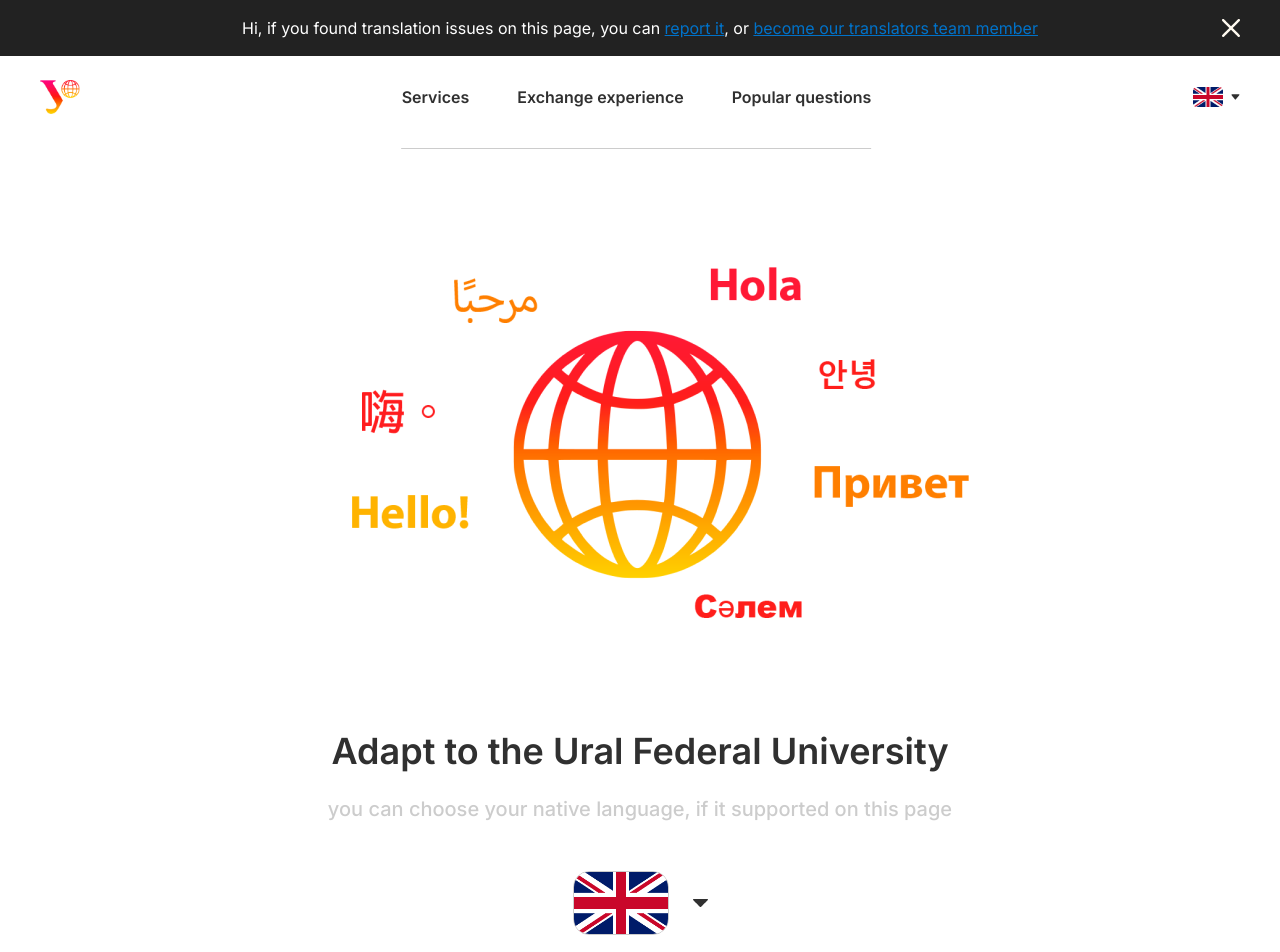
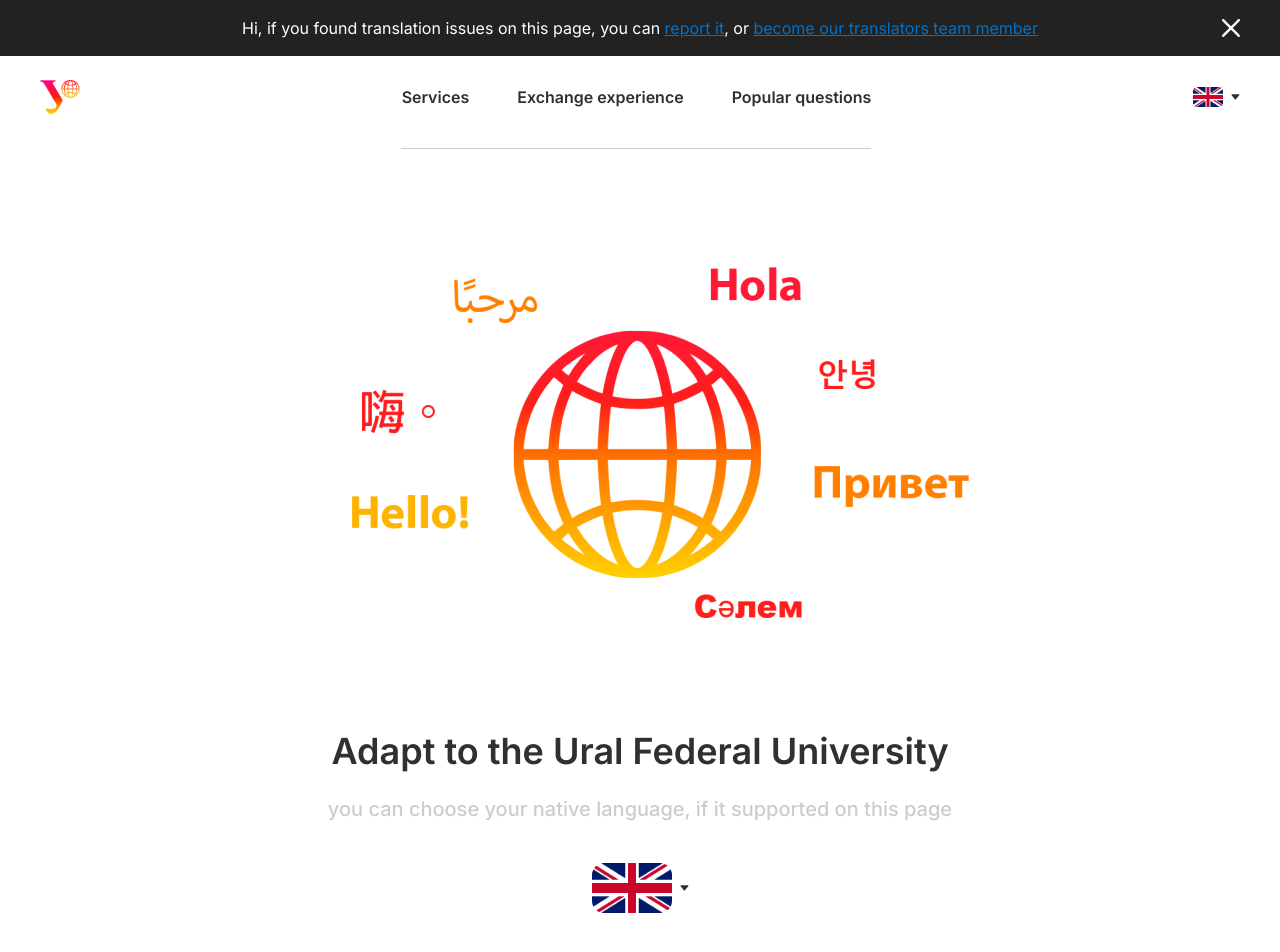
Before and after one commit to kro5s/URFUHelper, a React (Create React App) app in the folder client/: page / in a window 1280 px wide. Shown: the top 952 px of the page. Built offline with nearby package versions, Linux system fonts and the light colour scheme; no server answers.

Commit message:
Small perfomance fixes

```diff
--- /dev/null
+++ b/client/src/components/LanguageSelect/LanguageSelect.tsx
@@ -0,0 +1,52 @@
+import React, {useRef, useState} from 'react';
+import {useAppDispatch, useAppSelector} from "../../hooks/hooks";
+import {localizationsActions, selectLanguage} from "../../store/slices/localizationSlice";
+import {Locales} from "../../types/types";
+import DropdownMenu, {DropdownPosition} from "../ui/DropdownMenu/DropdownMenu";
+
+const LanguageSelect: React.FC<{className?: string, enlarged?: boolean, position?: DropdownPosition}> = ({ className, enlarged = false, position }) => {
+    const dispatch = useAppDispatch()
+    const locale = useAppSelector(selectLanguage)
+
+    const [languageSelectOpened, setLanguageSelectOpened] = useState(false)
+    const languageSelect = useRef(null)
+
+    const changeLanguage = (language: Locales) => {
+        return () => {
+            dispatch(localizationsActions.changeLocalization(language))
+        }
+    }
+
+    return (
+        <div ref={languageSelect} className={`relative ${className ?? ''}`}>
+            <div className="cursor-pointer flex items-center gap-x-2"
+                 onClick={() => setLanguageSelectOpened(!languageSelectOpened)}>
+                <img src={require(`../../assets/flags/${locale}.png`)} alt="flag"
+                     className={`${enlarged ? "w-[80px] h-[50px] rounded-xl" : "w-[30px] h-[20px] rounded"}`}/>
+                <button>
+                    <svg className={languageSelectOpened ? "-rotate-180 transition" : "transition"} width="9"
+                         height="6"
+                         viewBox="0 0 9 6" fill="none" xmlns="http://www.w3.org/2000/svg">
+                        <path
+                            d="M0.708655 0.400043C0.470098 0.483698 0.347259 0.826484 0.459417 1.09581C0.496802 1.18763 3.98792 5.4398 4.08583 5.51325C4.1606 5.57038 4.33507 5.63159 4.41696 5.63159C4.49886 5.63159 4.67332 5.57038 4.74809 5.51325C4.84601 5.4398 8.33712 1.18763 8.37451 1.09581C8.45462 0.901978 8.4208 0.669373 8.28906 0.520425C8.14486 0.355155 8.47243 0.367397 4.40984 0.369437C1.26588 0.369437 0.783426 0.373518 0.708655 0.400043Z"
+                            fill="#303030"/>
+                    </svg>
+                </button>
+            </div>
+            <DropdownMenu parent={languageSelect} opened={languageSelectOpened} setOpened={setLanguageSelectOpened}
+                          position={position}
+                          className={`px-6 py-4 border border-primary-black/[0.2] bg-white rounded-2xl text-left space-y-3 ${enlarged ? 'mt-10' : ''}`}>
+                <DropdownMenu.Item className="hover:bg-primary-black/[0.2] cursor-pointer p-2 rounded"
+                                   onClick={changeLanguage(Locales.ENGLISH)}>English</DropdownMenu.Item>
+                <DropdownMenu.Item className="hover:bg-primary-black/[0.2] cursor-pointer p-2 rounded"
+                                   onClick={changeLanguage(Locales.RUSSIAN)}>Русский</DropdownMenu.Item>
+                <DropdownMenu.Item className="hover:bg-primary-black/[0.2] cursor-pointer p-2 rounded"
+                                   onClick={changeLanguage(Locales.ARABIAN)}>العربية</DropdownMenu.Item>
+                <DropdownMenu.Item className="hover:bg-primary-black/[0.2] cursor-pointer p-2 rounded"
+                                   onClick={changeLanguage(Locales.SPANISH)}>Español</DropdownMenu.Item>
+            </DropdownMenu>
+        </div>
+    );
+}
+
+export default LanguageSelect;
--- a/client/src/components/sections/Header/Header.tsx
+++ b/client/src/components/sections/Header/Header.tsx
@@ -5,20 +5,10 @@
 import {localizationsActions, selectLanguage} from "../../../store/slices/localizationSlice";
 import {useAppDispatch, useAppSelector} from "../../../hooks/hooks";
 import DropdownMenu, {DropdownPosition} from "../../ui/DropdownMenu/DropdownMenu";
+import LanguageSelect from "../../LanguageSelect/LanguageSelect";
 
 const Header = () => {
-    const dispatch = useAppDispatch()
-    const locale = useAppSelector(selectLanguage)
     const isMobile = window.innerWidth <= 768
-
-    const [languageSelectOpened, setLanguageSelectOpened] = useState(false)
-    const languageSelect = useRef(null)
-
-    const changeLanguage = (language: Locales) => {
-        return () => {
-            dispatch(localizationsActions.changeLocalization(language))
-        }
-    }
 
     return (
         <header className="py-6 px-10 flex justify-between items-center">
@@ -30,40 +20,14 @@
             <div className="relative hidden md:block">
                 <ul className="flex items-center justify-center gap-x-8 lg:gap-x-12 font-semibold texl-xl">
                     <li><Link to="/services" className="hover:underline"><FormattedMessage id="services"/></Link></li>
-                    <li><Link to="/experience" className="hover:underline"><FormattedMessage id="exchange_experience"/></Link>
-                    </li>
-                    <li><Link to="/questions" className="hover:underline"><FormattedMessage
-                        id="popular_questions"/></Link></li>
+                    <li><Link to="/experience" className="hover:underline"><FormattedMessage id="exchange_experience"/></Link></li>
+                    <li><Link to="/questions" className="hover:underline"><FormattedMessage id="popular_questions"/></Link></li>
                 </ul>
                 <div className="w-full h-[1px] bg-black/[0.2] left-1/2 -translate-x-1/2 -bottom-10 absolute"
                      aria-hidden></div>
             </div>
             <MobileMenu/>
-            <div ref={languageSelect} className="flex-shrink-0 flex items-center gap-x-2 cursor-pointer relative"
-                 onClick={() => setLanguageSelectOpened(!languageSelectOpened)}>
-                <img src={require(`../../../assets/flags/${locale}.png`)} alt="flag"
-                     className="rounded w-[30px] h-[20px]"/>
-                <button>
-                    <svg className={languageSelectOpened ? "-rotate-180 transition" : "transition"} width="9" height="6"
-                         viewBox="0 0 9 6" fill="none" xmlns="http://www.w3.org/2000/svg">
-                        <path
-                            d="M0.708655 0.400043C0.470098 0.483698 0.347259 0.826484 0.459417 1.09581C0.496802 1.18763 3.98792 5.4398 4.08583 5.51325C4.1606 5.57038 4.33507 5.63159 4.41696 5.63159C4.49886 5.63159 4.67332 5.57038 4.74809 5.51325C4.84601 5.4398 8.33712 1.18763 8.37451 1.09581C8.45462 0.901978 8.4208 0.669373 8.28906 0.520425C8.14486 0.355155 8.47243 0.367397 4.40984 0.369437C1.26588 0.369437 0.783426 0.373518 0.708655 0.400043Z"
-                            fill="#303030"/>
-                    </svg>
-                </button>
-                <DropdownMenu parent={languageSelect} opened={languageSelectOpened} setOpened={setLanguageSelectOpened}
-                              position={isMobile ? undefined : DropdownPosition.RIGHT}
-                              className="px-6 py-4 border border-primary-black/[0.2] bg-white rounded-2xl text-left space-y-3">
-                    <DropdownMenu.Item className="hover:bg-primary-black/[0.2] cursor-pointer p-2 rounded"
-                                       onClick={changeLanguage(Locales.ENGLISH)}>English</DropdownMenu.Item>
-                    <DropdownMenu.Item className="hover:bg-primary-black/[0.2] cursor-pointer p-2 rounded"
-                                       onClick={changeLanguage(Locales.RUSSIAN)}>Русский</DropdownMenu.Item>
-                    <DropdownMenu.Item className="hover:bg-primary-black/[0.2] cursor-pointer p-2 rounded"
-                                       onClick={changeLanguage(Locales.ARABIAN)}>العربية</DropdownMenu.Item>
-                    <DropdownMenu.Item className="hover:bg-primary-black/[0.2] cursor-pointer p-2 rounded"
-                                       onClick={changeLanguage(Locales.SPANISH)}>Español</DropdownMenu.Item>
-                </DropdownMenu>
-            </div>
+            <LanguageSelect position={isMobile ? undefined : DropdownPosition.RIGHT} className="flex-shrink-0" />
         </header>
     );
 };
--- a/client/src/components/sections/Welcome/Welcome.tsx
+++ b/client/src/components/sections/Welcome/Welcome.tsx
@@ -1,22 +1,8 @@
-import React, {useRef, useState} from 'react';
+import React from 'react';
 import {FormattedMessage} from "react-intl";
-import {useAppDispatch, useAppSelector} from "../../../hooks/hooks";
-import {localizationsActions, selectLanguage} from "../../../store/slices/localizationSlice";
-import {Locales} from "../../../types/types";
-import DropdownMenu from "../../ui/DropdownMenu/DropdownMenu";
+import LanguageSelect from "../../LanguageSelect/LanguageSelect";
 
 const Welcome = () => {
-    const dispatch = useAppDispatch()
-    const [dropdownOpened, setDropdownOpened] = useState(false)
-    const language = useAppSelector(selectLanguage)
-    const dropdownParent = useRef(null)
-
-    const changeLanguage = (language: Locales) => {
-        return () => {
-            dispatch(localizationsActions.changeLocalization(language))
-        }
-    }
-
     return (
         <section className="pt-14 pb-20 md:py-28 text-center">
             <div className="my-container">
@@ -27,33 +13,7 @@
                 </h1>
                 <p className="text-black/[0.2] text-lg font-regular md:text-xl md:font-medium"><FormattedMessage
                     id="you_can_choose"/></p>
-                <div ref={dropdownParent} className="mt-12 relative w-fit mx-auto">
-                    <div className="inline-flex items-center gap-x-6 cursor-pointer"
-                         onClick={() => setDropdownOpened(!dropdownOpened)}>
-                        <img src={require(`../../../assets/flags/${language}.png`)} alt="flag"
-                             className="w-16 h-[45px] rounded-xl md:w-24 md:h-16 md:rounded-2xl border border-black/[0.2]"/>
-                        <button>
-                            <svg width="15" height="8" viewBox="0 0 15 8" fill="none"
-                                 xmlns="http://www.w3.org/2000/svg">
-                                <path
-                                    d="M0.545952 0.0480448C0.0986585 0.175201 -0.131664 0.696236 0.0786304 1.10562C0.148729 1.24518 6.69457 7.70847 6.87816 7.82012C7.01836 7.90696 7.34548 8 7.49903 8C7.65258 8 7.97971 7.90696 8.1199 7.82012C8.30349 7.70847 14.8493 1.24518 14.9194 1.10562C15.0696 0.810987 15.0062 0.457427 14.7592 0.231027C14.4888 -0.0201852 15.103 -0.00157741 7.48568 0.00152397C1.59075 0.00152397 0.686149 0.00772684 0.545952 0.0480448Z"
-                                    fill="#303030"/>
-                            </svg>
-                        </button>
-                    </div>
-                    <DropdownMenu parent={dropdownParent} opened={dropdownOpened} setOpened={setDropdownOpened}
-                                  className="px-6 py-4 border border-primary-black/[0.2] bg-white rounded-2xl text-left space-y-4 top-20"
-                    >
-                        <DropdownMenu.Item className="hover:bg-primary-black/[0.2] cursor-pointer p-2 rounded"
-                                           onClick={changeLanguage(Locales.ENGLISH)}>English</DropdownMenu.Item>
-                        <DropdownMenu.Item className="hover:bg-primary-black/[0.2] cursor-pointer p-2 rounded"
-                                           onClick={changeLanguage(Locales.RUSSIAN)}>Русский</DropdownMenu.Item>
-                        <DropdownMenu.Item className="hover:bg-primary-black/[0.2] cursor-pointer p-2 rounded"
-                                           onClick={changeLanguage(Locales.ARABIAN)}>العربية</DropdownMenu.Item>
-                        <DropdownMenu.Item className="hover:bg-primary-black/[0.2] cursor-pointer p-2 rounded"
-                                           onClick={changeLanguage(Locales.SPANISH)}>Español</DropdownMenu.Item>
-                    </DropdownMenu>
-                </div>
+                <LanguageSelect className="flex justify-center mt-10" enlarged={true} />
             </div>
         </section>
     );
```
Also changed, not shown: client/src/components/sections/Services/Services.tsx (+48 -39 lines).
